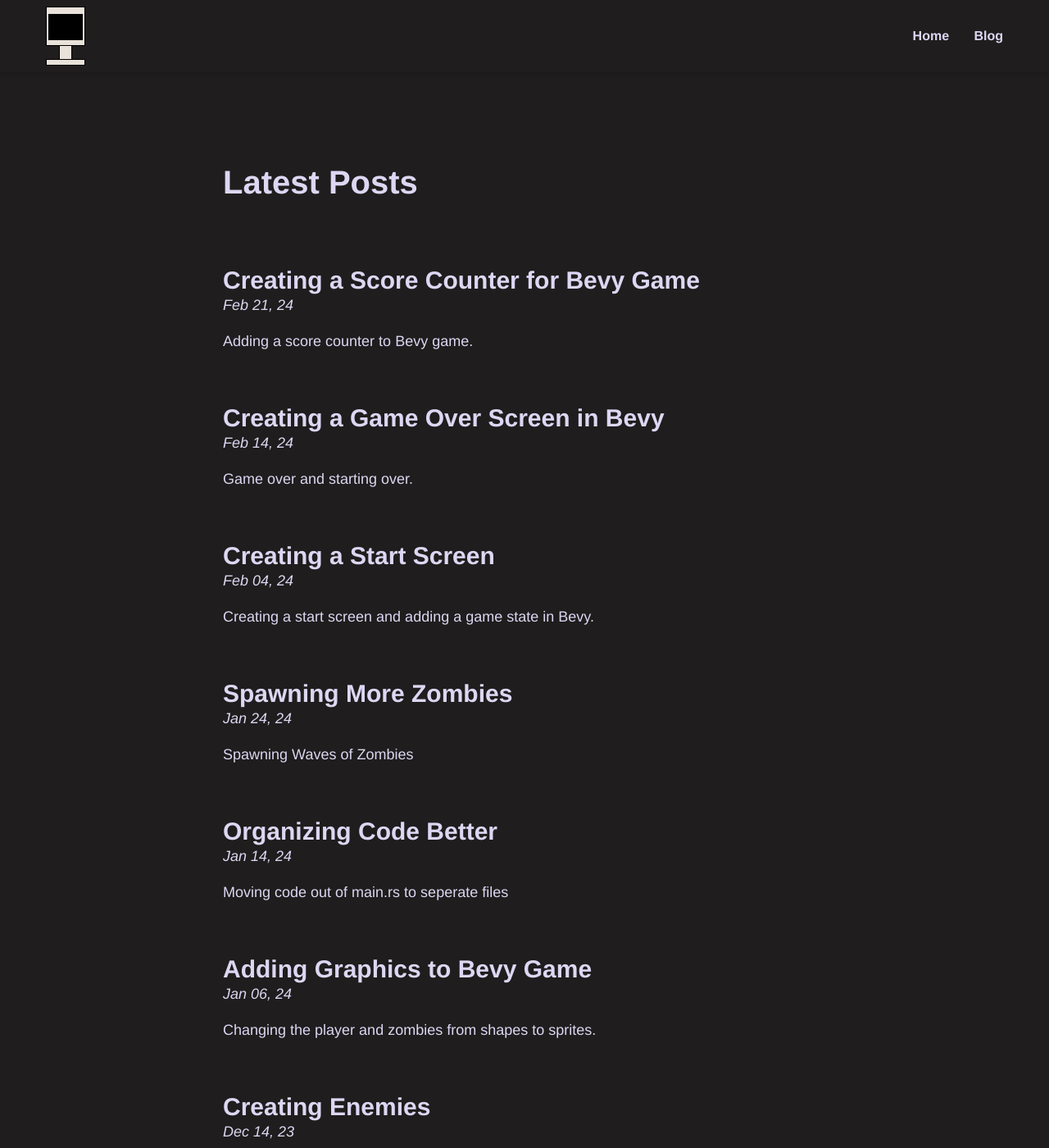
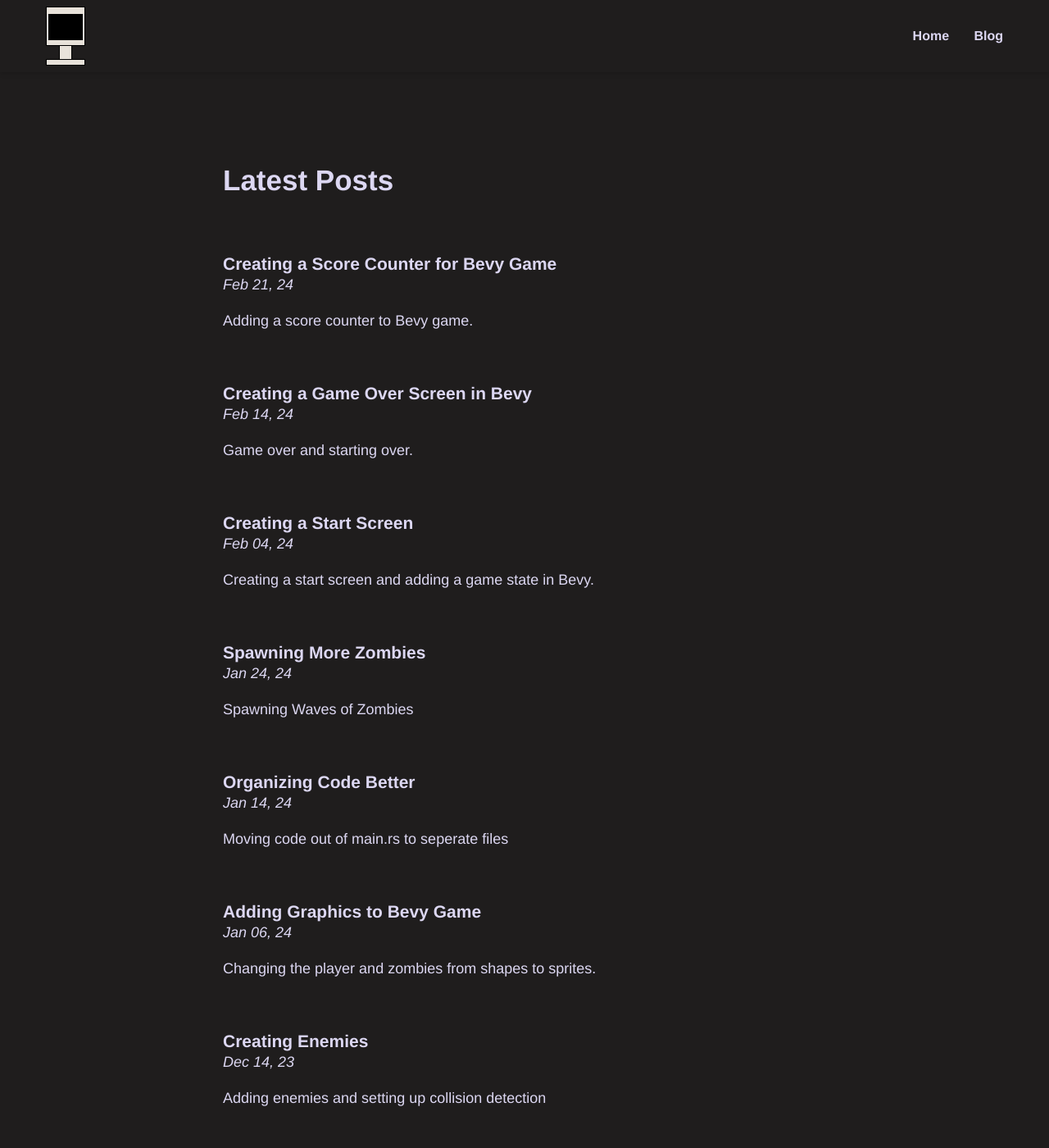
Before and after one commit to andyrsmith/andyrsmith.github.io, a Jekyll site: the page built from posts.html, in a window 1280 px wide and 1400 px high. Shown: the whole window at 82% size. Built offline with Jekyll 4.4.1, drawn with Linux system fonts in a browser that asks for light colours.

Commit message:
Update font size on blog collection page

```diff
--- a/styles/main.css
+++ b/styles/main.css
@@ -244,11 +244,11 @@ body h2, body p, body h3 {
     font-size: 30px;
 }
 .post-collection h1 {
-    font-size: 40px;
+    font-size: 35px;
     margin-bottom: 2em;
 }
 .post-collection h2 {
-    font-size: 30px;
+    font-size: 21px;
 }
 
 .post p, .post-collection p {
```
